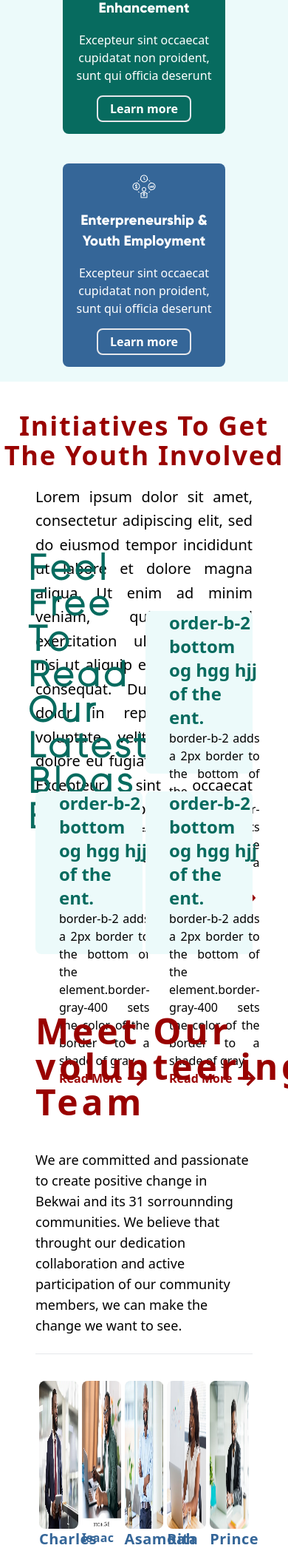
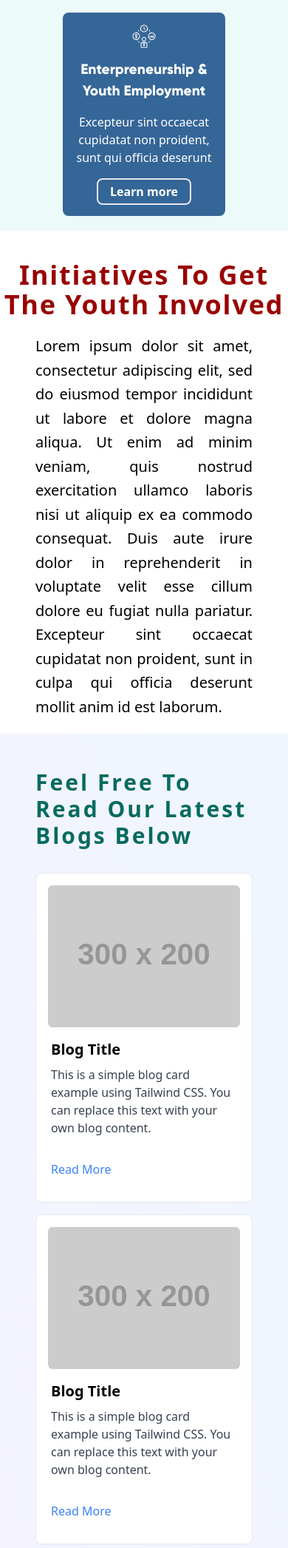
Before and after one commit to charlesbihdev/BYM, a PHP site: page /streetlife-africa/ in a window 390 px wide; the page is wider, and only the part inside the window is pictured. Shown: the part 3184-5277 px from the top of that part at 74% size. Run offline with PHP 8.4, Linux system fonts and the light colour scheme; grey boxes labelled with a size stand in for pictures from a placeholder-image service; some libraries are stand-ins or nearby versions.

Commit message:
implementing responsiveness

```diff
--- a/index.html
+++ b/index.html
@@ -5,13 +5,22 @@
     <meta name="viewport" content="width=device-width, initial-scale=1.0" />
     <linK rel="icon" href="./assets/images/logo.jpg" />
     <script src="https://cdn.tailwindcss.com"></script>
+    <link
+    rel="stylesheet"
+    href="https://cdnjs.cloudflare.com/ajax/libs/font-awesome/6.3.0/css/all.min.css"
+  />
     <link rel="stylesheet" href="./styles/style.css" />
     <title>Bekwai Youth Movement</title>
   </head>
   <body>
-    <nav class="flex justify-between text-base font-bold">
-      <div class="p-4">logo</div>
-      <ul class="flex flex-wrap justify-between">
+    <nav class="flex justify-between text-base font-bold pb-5">
+      <div class="p-4">
+        Logo
+      </div>
+      <div class="hide-for-desktop menu-icon p-4">
+        <i class="fas fa-bars"></i>
+      </div>
+      <ul class="flex flex-wrap justify-between hide-for-mobile">
         <li class="p-4 hover:text-red">Home</li>
         <li class="p-4 hover:text-black">Blog</li>
         <a href="./about.html"><li class="p-4 hover:text-black">About</li></a>
@@ -20,8 +29,8 @@
       </ul>
     </nav>
     <main>
-      <section class="flex  hero-section h-110vh">
-        <div class="w-full my-auto text-center">
+      <section class="flex hero-section h-110vh">
+        <div class=" hero-section-1 w-full my-auto text-center">
           <h1 class="text-4xl text-white font-extrabold text-center">
             Bekwai Youth Movement Temp Text Here
           </h1>
@@ -29,18 +38,20 @@
             Empowering the youth, for better future
           </h2>
           <button
-            class="bg-green hover:bg-red-800 text-white font-bold py-3 px-6 rounded-full border-2 transition duration-1000 ease-in-out"
+            class="hero-button bg-green hover:bg-red-800 text-white font-bold py-3 px-6 rounded-full border-2 transition duration-1000 ease-in-out"
           >
             Become a volunteer
           </button>
         </div>
-        <div class="text-3xl rounded-l-full bg-white border-black w-full">
+        <div class=" hide-for-desktop bg-white h-10 hero-section-hide w-full">
+        </div>
+        <div class="rounded-lg hero-section-2 text-3xl rounded-l-full bg-white border-black w-full">
           <img src="./assets/images/1logo-transparent.png" />
         </div>
       </section>
       <div class="h-10 bg-white"></div>
-      <section class="we-believe flex">
-        <div class="w-1/2">
+      <section class="we-believe flex flex-wrap">
+        <div class="w-full lg:w-1/2">
           <h1
             class="text-green text-center text-3xl tracking-widest font-extrabold mt-12 mb-5"
           >
@@ -56,7 +67,7 @@
             culpa qui officia deserunt mollit anim id est laborum.
           </p>
         </div>
-        <div class="w-1/2">
+        <div class="w-full lg:w-1/2">
           <img
             src="./assets/images/1logo-transparent.png"
             style="height: 330px; display: block; margin: 0 auto"
@@ -170,7 +181,85 @@
         </p>
       </section>
       <section
-        class="section-5 px-12 bg-white flex justify-between flex-wrap mb-10"
+        class="hide-for-desktop py-12 px-12 bg-gradient-to-bl from-blue-50 to-violet-50 flex justify-between flex-wrap mb-10"
+      >
+<!-- component -->
+<div
+class=" flex items-center justify-center lg:h-screen"
+>
+<div class="container mx-auto mx-auto">
+  <div
+    class="grid grid-cols-1 sm:grid-cols-2 md:grid-cols-2 lg:grid-cols-4 xl:grid-cols-4 gap-4"
+  >
+  <h1 class="tracking-widest text-green font-extrabold mb-4 md:mt-12 text-3xl md:text-5xl">
+    Feel Free To Read Our Latest Blogs Below
+  </h1>
+    <!-- Replace this with your grid items -->
+    <div class="bg-white rounded-lg border p-4">
+      <img
+        src="https://placehold.co/300x200/d1d4ff/352cb5.png"
+        alt="Placeholder Image"
+        class="w-full h-48 rounded-md object-cover"
+      />
+      <div class="px-1 py-4">
+        <div class="font-bold text-xl mb-2">Blog Title</div>
+        <p class="text-gray-700 text-base">
+          This is a simple blog card example using Tailwind CSS. You can
+          replace this text with your own blog content.
+        </p>
+      </div>
+      <div class="px-1 py-4">
+        <a href="#" class="text-blue-500 hover:underline">Read More</a>
+      </div>
+    </div>
+    <!-- end card -->
+
+    <!-- start card -->
+    <div class="bg-white rounded-lg border p-4">
+      <img
+        src="https://placehold.co/300x200/d1d4ff/352cb5.png"
+        alt="Placeholder Image"
+        class="w-full h-48 rounded-md object-cover"
+      />
+      <div class="px-1 py-4">
+        <div class="font-bold text-xl mb-2">Blog Title</div>
+        <p class="text-gray-700 text-base">
+          This is a simple blog card example using Tailwind CSS. You can
+          replace this text with your own blog content.
+        </p>
+      </div>
+      <div class="px-1 py-4">
+        <a href="#" class="text-blue-500 hover:underline">Read More</a>
+      </div>
+    </div>
+    <!-- end card -->
+
+    <!-- start card -->
+    <div class="bg-white rounded-lg border p-4">
+      <img
+        src="https://placehold.co/300x200/d1d4ff/352cb5.png"
+        alt="Placeholder Image"
+        class="w-full h-48 rounded-md object-cover"
+      />
+      <div class="px-1 py-4">
+        <div class="font-bold text-xl mb-2">Blog Title</div>
+        <p class="text-gray-700 text-base">
+          This is a simple blog card example using Tailwind CSS. You can
+          replace this text with your own blog content.
+        </p>
+      </div>
+      <div class="px-1 py-4">
+        <a href="#" class="text-blue-500 hover:underline">Read More</a>
+      </div>
+    </div>
+
+    <!-- end card -->
+  </div>
+</div>
+</div>
+      </section>
+      <section
+        class="hide-for-mobile hide-for-tablet px-12 bg-white flex justify-between flex-wrap mb-10"
       >
         <!-- start blog card here  -->
         <div
--- a/styles/style.css
+++ b/styles/style.css
@@ -103,10 +103,6 @@
 }
 
 /* #990200  */
-.section-4 {
-  height: 270px;
-  /* background-color: #f0d4b8;  */
-}
 
 /* test */
 .blog-card {
@@ -222,8 +218,73 @@
 .footer h1 {
   font-family: "Gilroy", sans-serif;
 }
+.hide-for-desktop {
+  display: none;
+}
+.hide-for-mobile {
+  display: none;
+}
+@media (min-width: 1024px) {
+  /* Your CSS rules for desktop screens go here */
+  .hide-for-desktop {
+    display: none !important;
+  }
+}
+
 @media (min-width: 768px) and (max-width: 1024px) {
-  .footer ul {
+  .section-4 {
+    height: 270px;
+    /* background-color: #f0d4b8;  */
+  }
+
+  .hide-for-tablet {
+    display: none !important;
+  }
+
+  .green-h1 {
+    margin-top: 5rem !important;
+  }
+}
+
+@media (max-width: 767px) {
+  /* Your CSS rules for mobile devices go here */
+
+  .hide-for-desktop {
+    display: block;
+  }
+
+  .hero-section {
+    flex-wrap: wrap;
+    border: 0;
+    padding-bottom: 40px;
+    /* background-color: white; */
+  }
+  .hero-section-1 {
+    background-color: #356698;
+    padding: 27px 5px;
+  }
+  .hero-section-hide {
+    background-color: white !important;
+    border-bottom: 5px solid #356698;
+  }
+  .hero-section-2 {
+    margin-bottom: 15px !important;
+    margin-top: 57px;
+  }
+
+  .blog-card {
+    height: 520px;
     width: 100%;
   }
+
+  .blog-card-no-bg {
+    margin: 57px 0px;
+    background-color: transparent;
+    height: 220px;
+    width: 100%;
+  }
+
+  .hide-for-mobile {
+    display: none !important;
+  }
 }
```
Also changed, not shown: blog.html (added, +88 -0 lines), contact.html (+219 -19 lines), test.html (+47 -67 lines).
